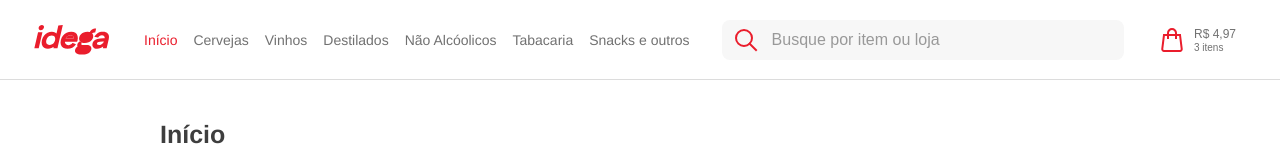
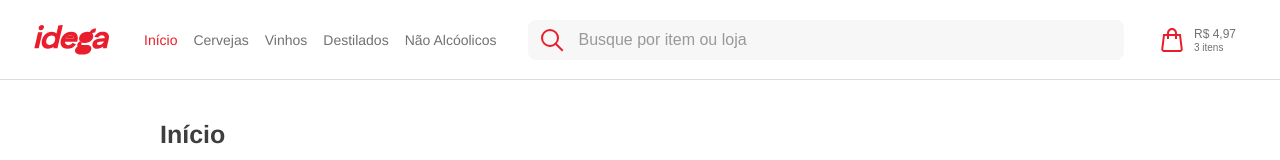
Before and after one commit to wilbelison/idega, a React (Create React App) app: page / in a window 1280 px wide. Shown: the top 160 px of the page. Built offline with nearby package versions, Linux system fonts and the light colour scheme; a web font is replaced by a local one.

Commit message:
Sample Database using useContext

```diff
--- a/public/database/Categories.json
+++ b/public/database/Categories.json
@@ -18,15 +18,5 @@
     "id": 3,
     "title": "Não Alcóolicos",
     "slug": "nao-alcoolicos"
-  },
-  {
-    "id": 4,
-    "title": "Tabacaria",
-    "slug": "tabacaria"
-  },
-  {
-    "id": 5,
-    "title": "Snacks e outros",
-    "slug": "snacks-e-outros"
   }
 ]
--- a/src/App.js
+++ b/src/App.js
@@ -5,17 +5,21 @@ import Database from "./components/Database";
 import Header from "./components/Header";
 import Footer from "./components/Footer";
 
+import { DatabaseContextProvider } from "./context/DatabaseContext";
+
 import "./assets/styles/default.css";
 
 function App() {
   return (
     <div className="App">
       <Database />
-      <BrowserRouter>
-        <Header />
-        <Router />
-        <Footer />
-      </BrowserRouter>
+      <DatabaseContextProvider>
+        <BrowserRouter>
+          <Header />
+          <Router />
+          <Footer />
+        </BrowserRouter>
+      </DatabaseContextProvider>
     </div>
   );
 }
--- a/src/components/ItemsSlider.jsx
+++ b/src/components/ItemsSlider.jsx
@@ -10,36 +10,40 @@ const ItemsSlider = ({ title, type, items }) => {
 
   function goLeft() {
     if (currentItem >= -1) {
-      setCurrentItem(currentItem - 1);
-      if (currentItem <= 0) {
-        setCurrentItem(lastItem);
-      }
-      goCurrentItem();
+      goItem(currentItem - 1);
+    } else if (currentItem <= 0) {
+      goItem(lastItem);
     }
   }
 
   function goRight() {
     if (currentItem <= lastItem) {
-      setCurrentItem(currentItem + 1);
-      if (currentItem >= lastItem) {
-        setCurrentItem(0);
-      }
+      goItem(currentItem + 1);
+    } else if (currentItem >= lastItem) {
+      goItem(0);
     }
-    goCurrentItem();
   }
 
-  function goCurrentItem() {
-    const itemWidth = sliderRef.current.querySelector(".ProductCard").offsetWidth;
-    const itemsLefts = () => {
-      const lefts = [];
+  function goItem(index) {
+    setCurrentItem(index);
+
+    const itemsOffsets = () => {
+      const items = [];
       sliderRef.current.querySelectorAll(".ProductCard").forEach((item) => {
-        lefts.push(item.offsetLeft);
-        console.log(item.offsetLeft);
+        items.push([item.offsetLeft, item.offsetWidth]);
       });
-      return lefts;
+      return items;
     };
-    sliderRef.current.querySelector(".slider-wrapper").scrollLeft =
-      itemsLefts()[currentItem] + itemWidth;
+
+    const itemLeft = itemsOffsets()[currentItem][0];
+    const itemWidth = itemsOffsets()[currentItem][1];
+    const itemOffsett = itemLeft + itemWidth;
+
+    sliderRef.current.querySelector(".slider-wrapper").scrollLeft = itemOffsett;
+
+    console.log(itemLeft);
+    console.log(itemWidth);
+    console.log(itemOffsett);
   }
 
   return (
--- a/src/components/NavBar.jsx
+++ b/src/components/NavBar.jsx
@@ -1,38 +1,9 @@
 import { NavLink } from "react-router-dom";
+import { useDatabase } from "../context/DatabaseContext";
 
 const NavBar = () => {
-  const categories = [
-    {
-      id: 0,
-      title: "Cervejas",
-      slug: "cervejas",
-    },
-    {
-      id: 1,
-      title: "Vinhos",
-      slug: "vinhos",
-    },
-    {
-      id: 2,
-      title: "Destilados",
-      slug: "destilados",
-    },
-    {
-      id: 3,
-      title: "Não Alcóolicos",
-      slug: "nao-alcoolicos",
-    },
-    {
-      id: 4,
-      title: "Tabacaria",
-      slug: "tabacaria",
-    },
-    {
-      id: 5,
-      title: "Snacks e outros",
-      slug: "snacks-e-outros",
-    },
-  ];
+  const { categories } = useDatabase();
+  console.log(categories)
 
   return (
     <nav className="NavBar">
--- /dev/null
+++ b/src/context/DatabaseContext.jsx
@@ -0,0 +1,53 @@
+import React, { useContext, useState, useEffect, createContext } from "react";
+
+const DatabaseContext = createContext();
+
+export function DatabaseContextProvider({ children }) {
+  const [categories, setCategories] = useState([]);
+  const [catalog, setCatalog] = useState([]);
+  const [cart, setCart] = useState([]);
+
+  useEffect(() => {
+    async function setData(url, setStateFunction, localStorageName) {
+
+      if (localStorage.getItem(localStorageName)) {
+        setStateFunction(JSON.parse(localStorage.getItem(localStorageName)));
+      } else {
+        fetch(url)
+          .then((response) => response.json())
+          .then((data) => {
+            localStorage.setItem(localStorageName, JSON.stringify(data));
+            setStateFunction(data);
+          })
+          .catch((error) => {
+            console.log(error);
+          });
+      }
+    }
+
+    /* sample data */
+
+    setData("/database/Categories.json", setCategories, "categories");
+    setData("/database/Catalog.json", setCatalog, "catalog");
+    setData("/database/Cart.json", setCart, "cart");
+  }, []);
+  return (
+    <DatabaseContext.Provider
+      value={{
+        categories,
+        catalog,
+        cart,
+      }}
+    >
+      {children}
+    </DatabaseContext.Provider>
+  );
+}
+
+export function useDatabase() {
+  const context = useContext(DatabaseContext);
+  if (context === undefined) {
+    throw new Error("Context must be used within a Provider");
+  }
+  return context;
+}
```
